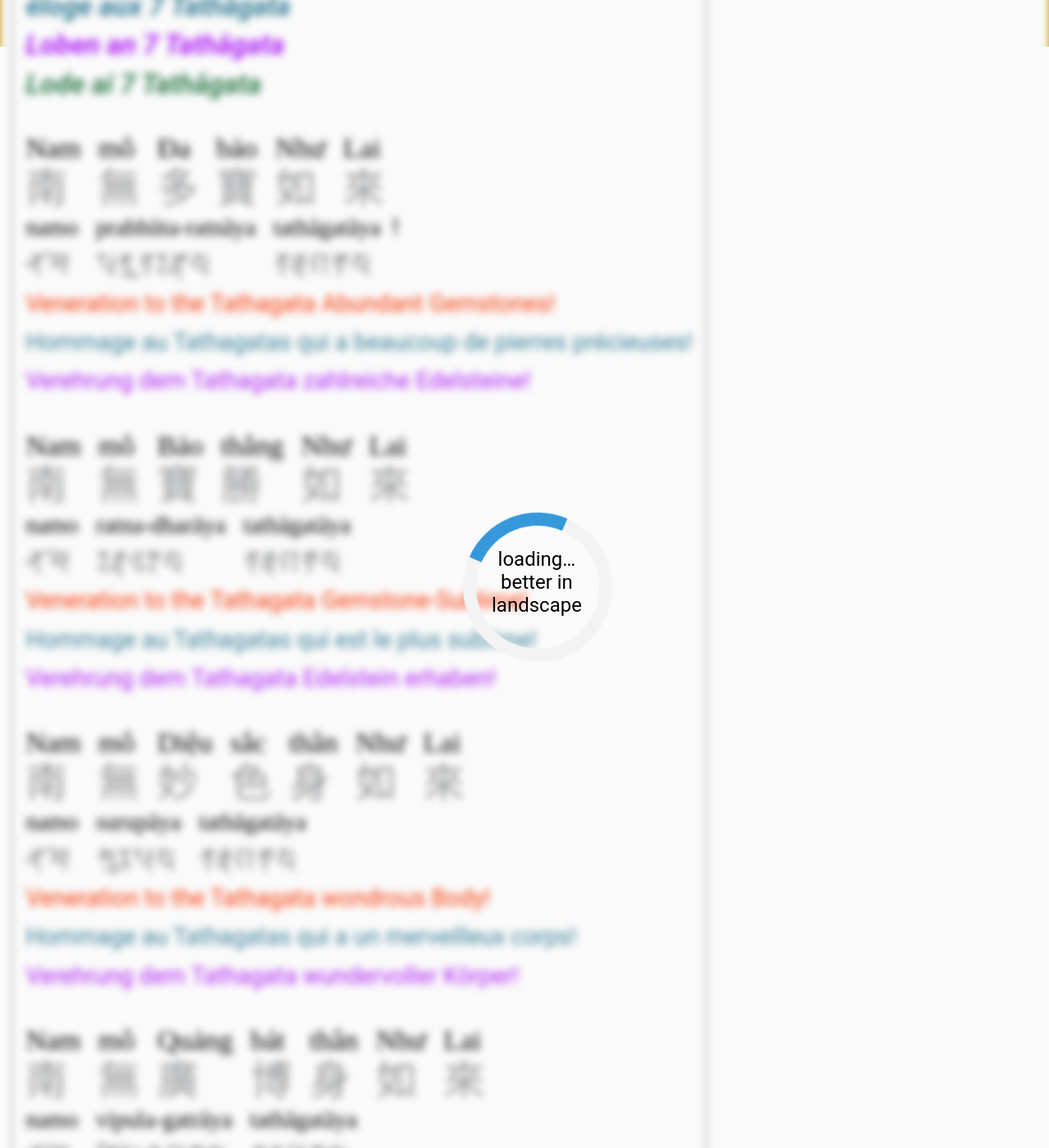
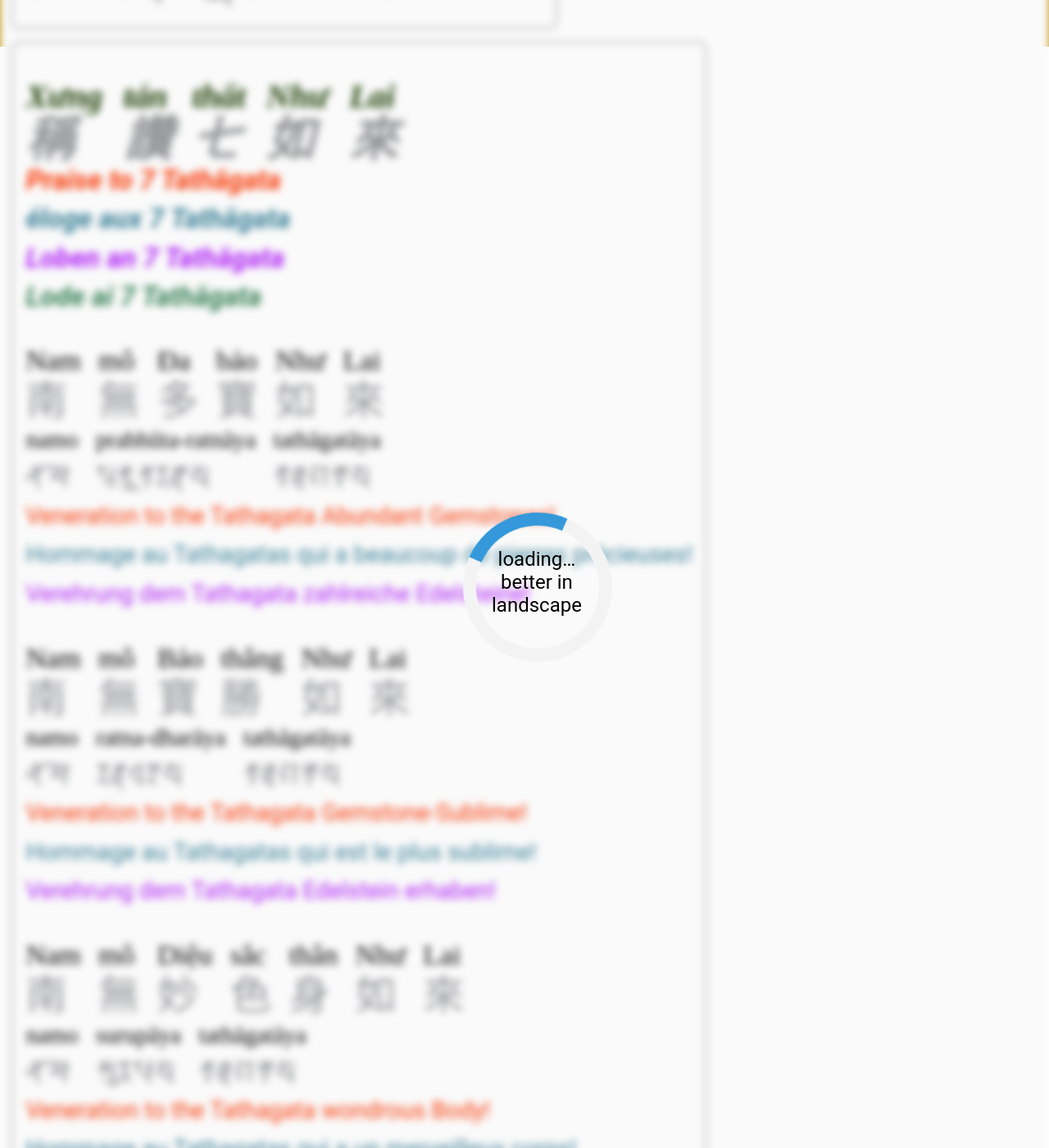
Before and after one commit to phineas-pta/kinh_nhat_tung, a Jekyll site: the page built from texts/_chanh-kinh/mong-son.html, in a window 1280 px wide and 1400 px high, scrolled down 20613 px. Shown: the whole window at 82% size. Built offline with Jekyll 4.4.1, drawn with Linux system fonts in a browser that asks for light colours; some web fonts are replaced.

Commit message:
misc CSS styling

```diff
--- a/assets/kinhCSS.sass
+++ b/assets/kinhCSS.sass
@@ -162,7 +162,7 @@
 	display: inline-table
 	vertical-align: middle
 	border-collapse: collapse
-	margin-bottom: 1em
+	margin-bottom: 2em // to align with text line
 
 	tr
 		margin-top: 5px
--- a/texts/_chanh-kinh/mong-son.html
+++ b/texts/_chanh-kinh/mong-son.html
@@ -904,7 +904,7 @@
 		<span lang="sa">
 			<ruby><rb>&#71073;&#71078;&#71098;</rb><rt>namo</rt></ruby>
 			<ruby><rb>&#71074;&#71103;&#71080;&#71077;&#71091;&#71069;&#71080;&#71069;&#71103;&#71073;&#71087;&#71079;</rb><rt>prabhūta-ratnāya</rt></ruby>
-			<ruby><rb>&#71069;&#71070;&#71087;&#71056;&#71069;&#71087;&#71079;</rb><rt>tathāgatāya</rt></ruby>!</span><br />
+			<ruby><rb>&#71069;&#71070;&#71087;&#71056;&#71069;&#71087;&#71079;</rb><rt>tathāgatāya</rt></ruby></span><br />
 		<span lang="en">Veneration to the Tathagata Abundant Gemstones!</span><br />
 		<span lang="fr">Hommage au Tathagatas qui a beaucoup de pierres précieuses!</span><br />
 		<span lang="de">Verehrung dem Tathagata zahlreiche Edelsteine!</span>
@@ -1415,11 +1415,13 @@
 	</p>
 </section>
 <section class="dong-khung mantra-seg">
-	<header><h3><ruby><rb>&#26222;</rb><rt>Phổ</rt></ruby>
-			<ruby><rb>&#22238;</rb><rt>Hồi</rt></ruby>
-			<ruby><rb>&#21521;</rb><rt>Hướng</rt></ruby>
-			<ruby><rb>&#30495;</rb><rt>Chân</rt></ruby>
-			<ruby><rb>&#35328;</rb><rt>Ngôn</rt></ruby></h3></header>
+	<header lang="zh-Hant"><h3>
+		<ruby><rb>&#26222;</rb><rt>Phổ</rt></ruby>
+		<ruby><rb>&#22238;</rb><rt>Hồi</rt></ruby>
+		<ruby><rb>&#21521;</rb><rt>Hướng</rt></ruby>
+		<ruby><rb>&#30495;</rb><rt>Chân</rt></ruby>
+		<ruby><rb>&#35328;</rb><rt>Ngôn</rt></ruby>
+	</h3></header>
 	<p>
 		<span lang="vi">Án, tát mọ lai, tát mọ lai, di mọ nẵng, tát kháp ra ma ha thính kháp ra hồng.</span>&nbsp;(×3)<br />
 		<span lang="sa">
```
